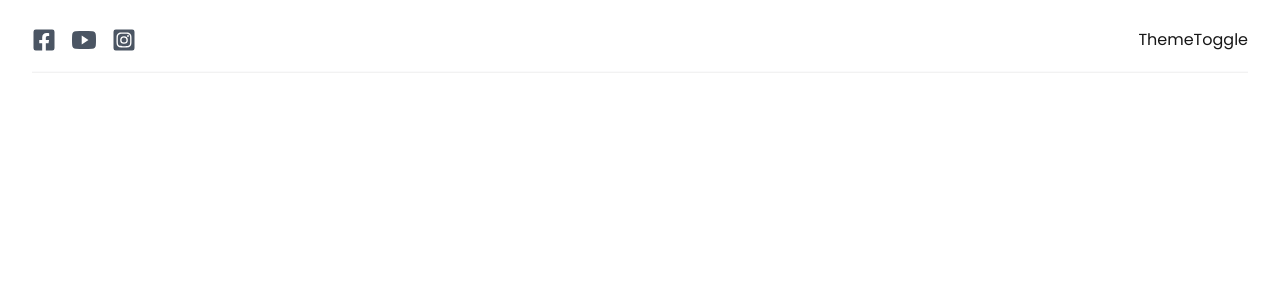
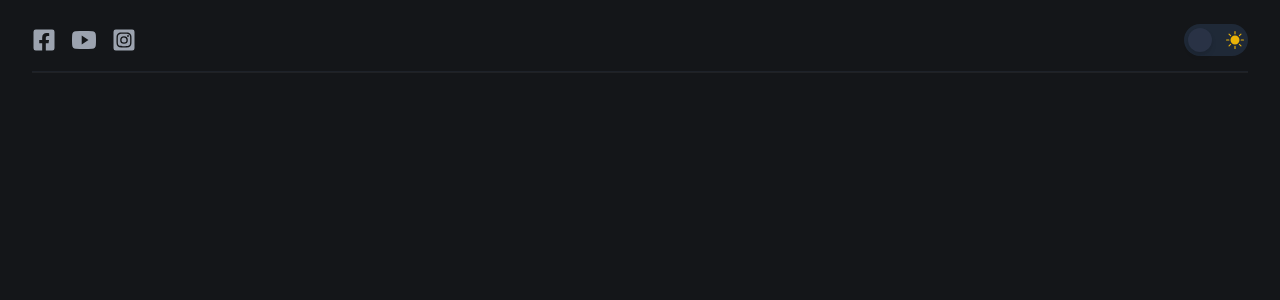
Before and after one commit to ShraderTechnologies/shradertechnologies-v4.0, a Next.js app: page / in a window 1280 px wide. Shown: the top 300 px of the page. Built offline with nearby package versions, Linux system fonts and the light colour scheme.

Commit message:
implement dark and light

```diff
--- a/app/(frontend)/components/header/Header.tsx
+++ b/app/(frontend)/components/header/Header.tsx
@@ -5,24 +5,41 @@ import ThemeToggle from "../themetoggle/ThemeToggle";
  * Includes accessibility features for social links
  * Debug help by Github Copilot
  */
+
 export default function Header() {
+  // Helper function to get icon hover color
+  const getIconColor = (label: string) => {
+    const colors = {
+      Facebook: "#1877F2",
+      YouTube: "#FF0000",
+      Instagram: "#E4405F",
+    };
+    return colors[label] || "#E4405F";
+  };
+
+  // Common icon classes
+  const iconBaseClasses =
+    "w-5 h-5 sm:w-6 sm:h-6 text-gray-600 dark:text-gray-400 transition-colors duration-300";
+
   return (
-    <header className="w-full bg-background">
-      <div className="h-16 ">
-        <div className="container mx-auto h-full  border-b border-gray-200/20 shadow-[0_1px_0_0_rgba(0,0,0,0.05)]">
+    <header className="w-full bg-white dark:bg-matteblack">
+      <div className="h-16">
+        <div className="container mx-auto h-full border-b border-gray-200/20 dark:border-gray-700/30 shadow-[0_1px_0_0_rgba(0,0,0,0.05)] dark:shadow-[0_1px_0_0_rgba(255,255,255,0.05)]">
           <div className="flex items-center justify-between h-full">
-            {/* Left side - Social media icons */}
             <div className="flex items-center space-x-4">
-              {socialIcons.map(({ icon: Icon, href, label, hoverColor }) => (
+              {socialIcons.map(({ icon: Icon, href, label }) => (
                 <a
                   key={label}
                   href={href}
                   aria-label={label}
                   target="_blank"
                   rel="noopener noreferrer"
+                  className="transition-colors duration-300"
                 >
                   <Icon
-                    className={`w-5 h-5 sm:w-6 sm:h-6 text-gray-600 transition-colors duration-300 ease-in-out cursor-pointer hover:text-[${hoverColor}]`}
+                    className={`${iconBaseClasses} hover:text-[${getIconColor(
+                      label
+                    )}] dark:hover:text-[${getIconColor(label)}]`}
                   />
                 </a>
               ))}
--- a/app/(frontend)/components/themetoggle/ThemeToggle.tsx
+++ b/app/(frontend)/components/themetoggle/ThemeToggle.tsx
@@ -1,5 +1,37 @@
 "use client";
+import { useEffect, useState } from "react";
+import { BsSunFill } from "react-icons/bs";
+import { FaMoon } from "react-icons/fa";
 
 export default function ThemeToggle() {
-  return <div>ThemeToggle</div>;
+  const [darkMode, setDarkMode] = useState(true);
+
+  useEffect(() => {
+    const theme = localStorage.getItem("theme");
+    if (theme === "dark") {
+      setDarkMode(true);
+    }
+  }, []);
+  useEffect(() => {
+    if (darkMode) {
+      document.documentElement.classList.add("dark");
+      localStorage.setItem("theme", "dark");
+    } else {
+      document.documentElement.classList.remove("dark");
+      localStorage.setItem("theme", "light");
+    }
+  }, [darkMode]);
+  return (
+    <div
+      className="relative w-16 h-8 flex items-center dark:bg-gray-800 bg-teal-500 cursor-pointer rounded-full p-1"
+      onClick={() => setDarkMode(!darkMode)}
+    >
+      <FaMoon className="text-white" size={18} />
+      <div
+        className="absolute bg-white dark:bg-charcoal w-6 h-6 rounded-full shadow-md transform transition-transform duration-300"
+        style={darkMode ? { left: "2pxs" } : { right: "2px" }}
+      ></div>
+      <BsSunFill className="ml-auto text-yellow-500" size={18} />
+    </div>
+  );
 }
--- a/app/(frontend)/page.tsx
+++ b/app/(frontend)/page.tsx
@@ -10,7 +10,7 @@ export const metadata: Metadata = {
 export default function Home() {
   return (
     // Uses dvh for dynamic viewport height
-    <main className="min-h-[100dvh] flex flex-col items-center justify-start px-4 sm:px-6 lg:px-8">
+    <main className="min-h-[100dvh] flex flex-col items-center justify-start px-4 sm:px-6 lg:px-8 dark:bg-matteblack">
       <div className="w-full mx-auto py-2">
         <section className="h-[calc(100dvh-4rem)] sm:h-[calc(100dvh-6rem)] lg:h-[calc(100dvh-8rem)]">
           <Header />
--- a/app/globals.css
+++ b/app/globals.css
@@ -6,6 +6,8 @@
 :root {
   --background: #ffffff;
   --foreground: #171717;
+  --charcoal: #293245;
+  --black: #141619;
   --font-size-xs: clamp(0.75rem, 0.7vw + 0.5rem, 0.875rem);
   --font-size-sm: clamp(0.875rem, 0.8vw + 0.6rem, 1rem);
   --font-size-base: clamp(1rem, 1vw + 0.75rem, 1.125rem);
--- a/tailwind.config.ts
+++ b/tailwind.config.ts
@@ -12,6 +12,8 @@ export default {
       colors: {
         background: "var(--background)",
         foreground: "var(--foreground)",
+        charcoal: "var(--charcoal)",
+        matteblack: "var(--black)",
       },
       fontFamily: {
         poppins: ["var(--poppins)", "sans-serif"],
```
